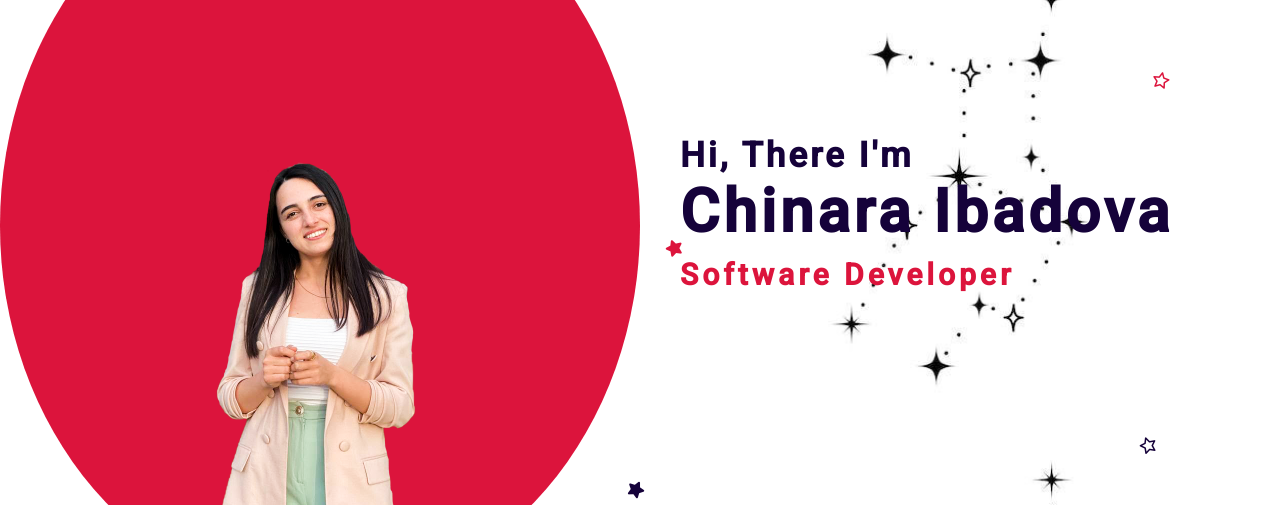
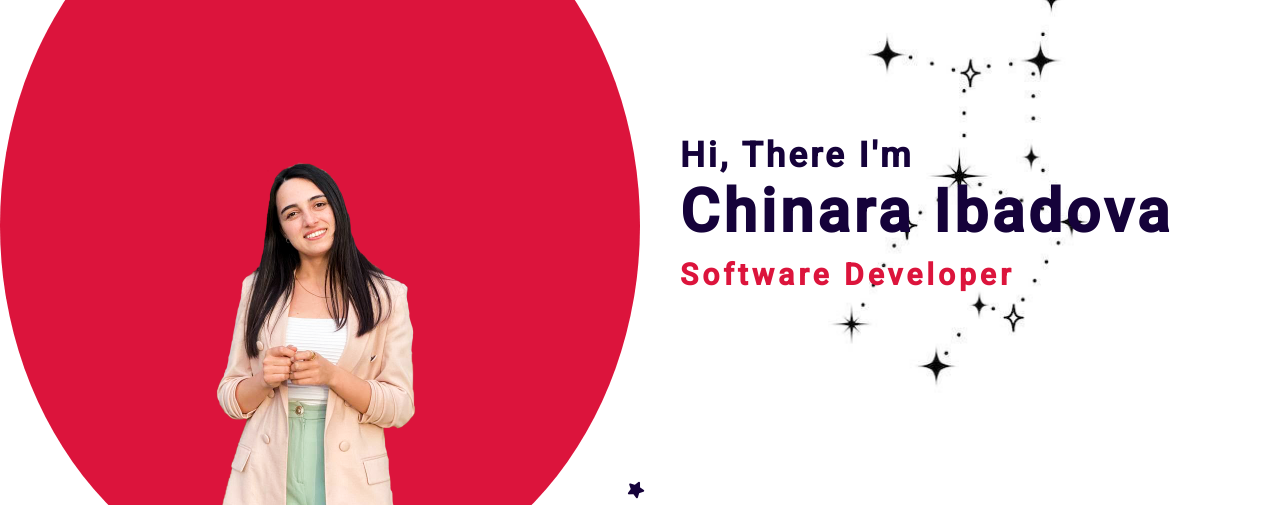
Before and after one commit to Chinara0303/Portfolio, a React (Create React App) app: page / in a window 1280 px wide. Shown: the part 217-722 px from the top of the page. Built offline with nearby package versions, Linux system fonts and the light colour scheme.

Commit message:
almost done

```diff
--- a/src/components/Intro/intro.js
+++ b/src/components/Intro/intro.js
@@ -5,9 +5,6 @@ export default function Intro() {
     <div className='intro' id='intro'>
       <i className="fa-solid fa-moon moon"></i>
       <i className="fa-solid fa-star solidstar1"></i>
-      <i className="fa-regular fa-star regularstar1"></i>
-      <i className="fa-solid fa-star solidstar2"></i>
-      <i className="fa-regular fa-star regularstar2"></i>
       <div className='left'>
         <div className='imgContainer'>
           <img src='../assets/China.png' alt='' />
--- a/src/components/Intro/intro.scss
+++ b/src/components/Intro/intro.scss
@@ -3,7 +3,7 @@
 #intro {
     display: flex;
     position: relative;
-
+    overflow: hidden;
     i {
         z-index: 11;
     }
@@ -37,55 +37,7 @@
 
     }
 
-    .regularstar1 {
-        top: 30%;
-        left: 90%;
-        position: absolute;
-        transform: rotate(12deg);
-        color: crimson;
-        animation: star 1.5s infinite;
 
-        @keyframes star {
-            0% {
-                color: yellow;
-            }
-
-            100% {
-                color: crimson;
-            }
-
-        }
-
-    }
-
-
-    .solidstar2 {
-        transform: rotate(52deg);
-        top: 53%;
-        left: 52%;
-        position: absolute;
-        animation: star 1.5s infinite;
-
-        @keyframes star {
-            0% {
-                color: crimson;
-            }
-
-            100% {
-                color: yellow;
-            }
-
-        }
-
-    }
-
-    .regularstar2 {
-        top: 80%;
-        left: 89%;
-        position: absolute;
-        transform: rotate(-19deg);
-        color: #15023a;
-    }
 
     @include mobile {
         flex-direction: column;
@@ -94,20 +46,7 @@
             opacity: 0;
         }
 
-        .regularstar1 {
-            top: 56%;
-            left: 8%;
-            animation: none;
-        }
-        .regularstar2{
-            color: crimson;
-        }
 
-        .solidstar2 {
-            animation: none;
-            color: #15023a;
-
-        }
         .solidstar1{
             left: 38%;
         }
@@ -147,6 +86,7 @@
         position: relative;
         background-image: url(../../../public/assets/photo_2022-11-20_14-49-09.jpg);
         background-size: contain;
+        background-repeat: no-repeat;
 
         @include mobile {
             background-image: none;
--- a/src/components/Works/work.scss
+++ b/src/components/Works/work.scss
@@ -99,7 +99,7 @@
     }
 
     .toTop {
-        z-index: 999;
+        z-index: 11;
         position: absolute;
         bottom: 0;
         right: 50px;
```
